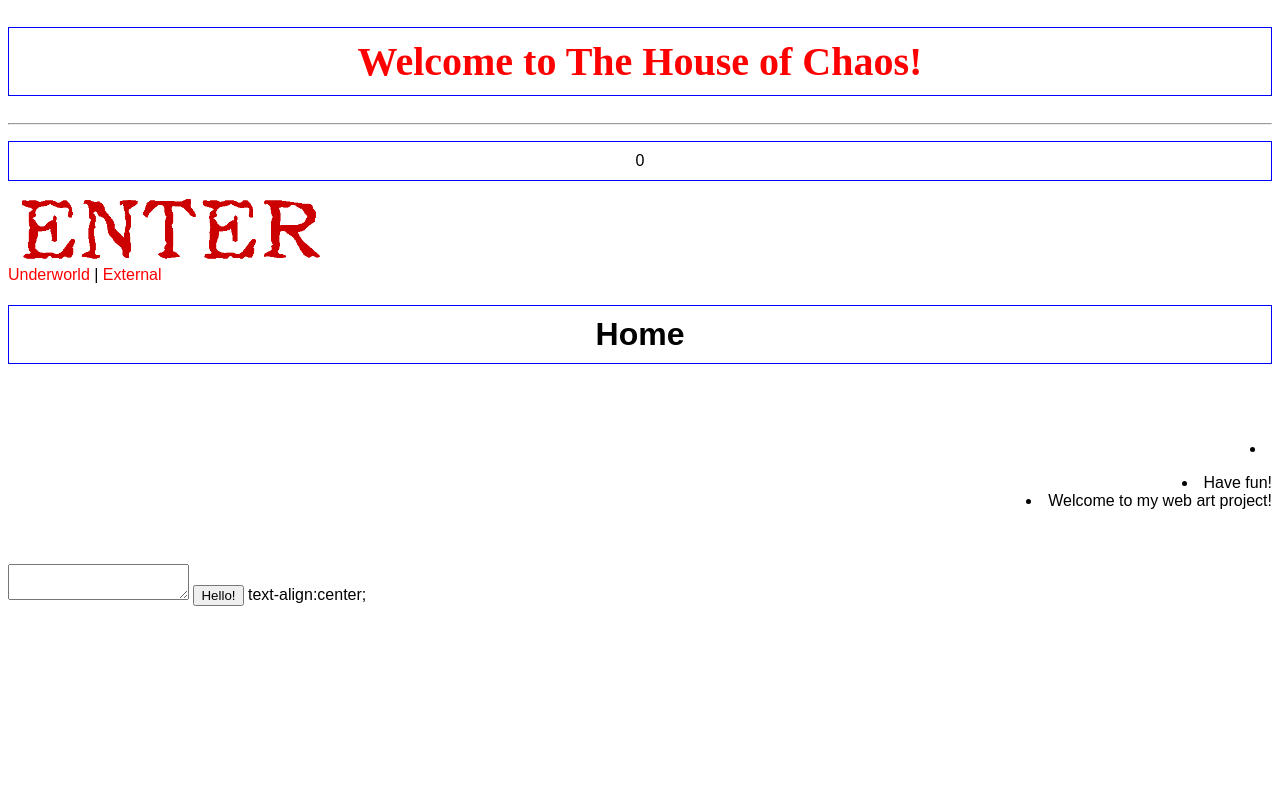
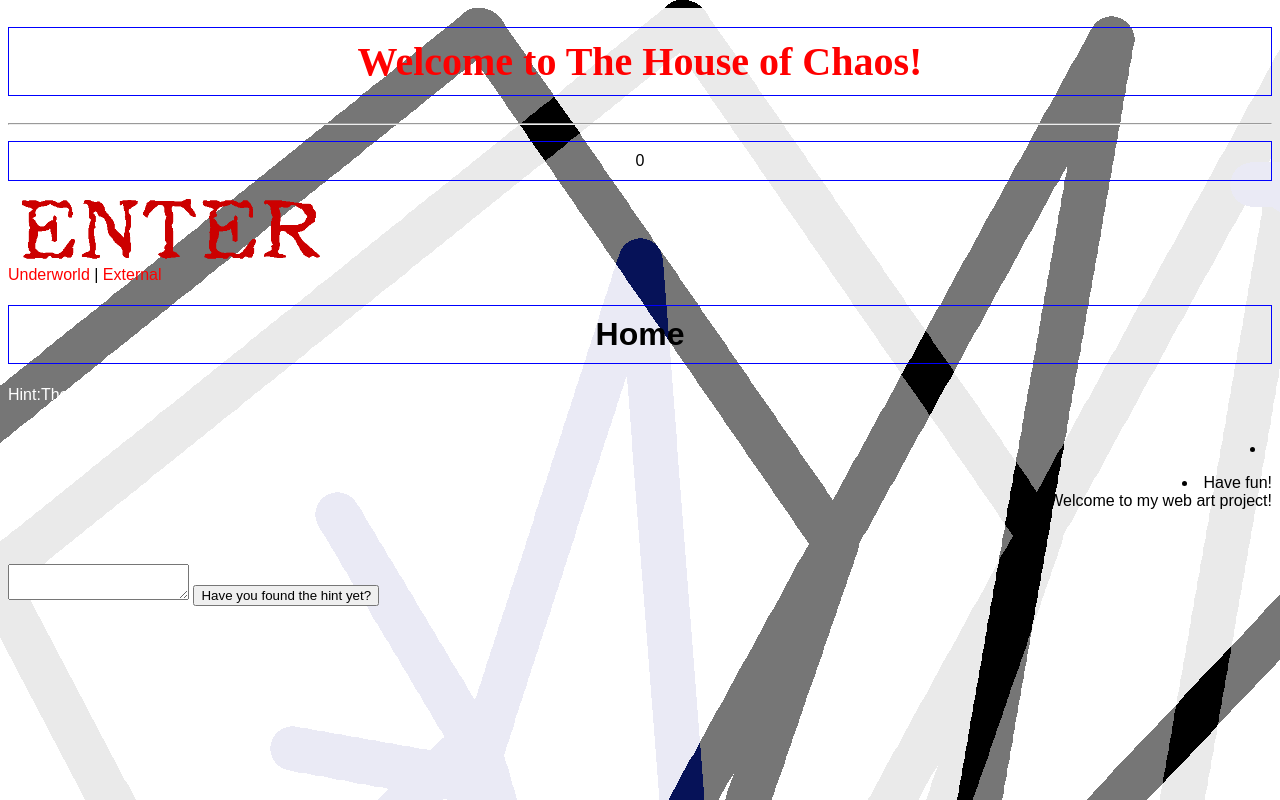
Before and after one commit to tom-999111/ma1800-code, a plain HTML site: page MOHAMMAD OFFICAL ASSIGNMENT/page1.html in a window 1280 px wide. Drawn offline with Linux system fonts and the light colour scheme.

Commit message:
Add files via upload

```diff
--- a/MOHAMMAD OFFICAL ASSIGNMENT/page1-style.css
+++ b/MOHAMMAD OFFICAL ASSIGNMENT/page1-style.css
@@ -1,3 +1,7 @@
+body {
+    background-image: url(LIGHTNING.png);
+    background-repeat:repeat;
+}
 
 h1, p {
     text-align: center;
--- a/MOHAMMAD OFFICAL ASSIGNMENT/page1.html
+++ b/MOHAMMAD OFFICAL ASSIGNMENT/page1.html
@@ -11,7 +11,7 @@
 
 <body>
 
-  <h1 class="heading" style="font-family:times new roman"><a href="page2.html">Welcome to The House of Chaos!</a></h1>
+  <h1 class="heading" style="font-family:times new roman"><a href="page2.html" style="text-decoration: none;">Welcome to The House of Chaos!</a></h1>
 
    <hr>
 
@@ -59,10 +59,10 @@
 
 <textarea></textarea>
 
-<button>Hello!</button>
+<button>Have you found the hint yet?</button>
 
-text-align:center;
-<style> text-align:center;</style>
+
+
 <text-align: center;></text-align:>
   </body>
 </html>
```
Also changed, not shown: MOHAMMAD OFFICAL ASSIGNMENT/ENTERGIFMYVERSION.png (added), MOHAMMAD OFFICAL ASSIGNMENT/LIGHTNING.png (added), 1 other file.
